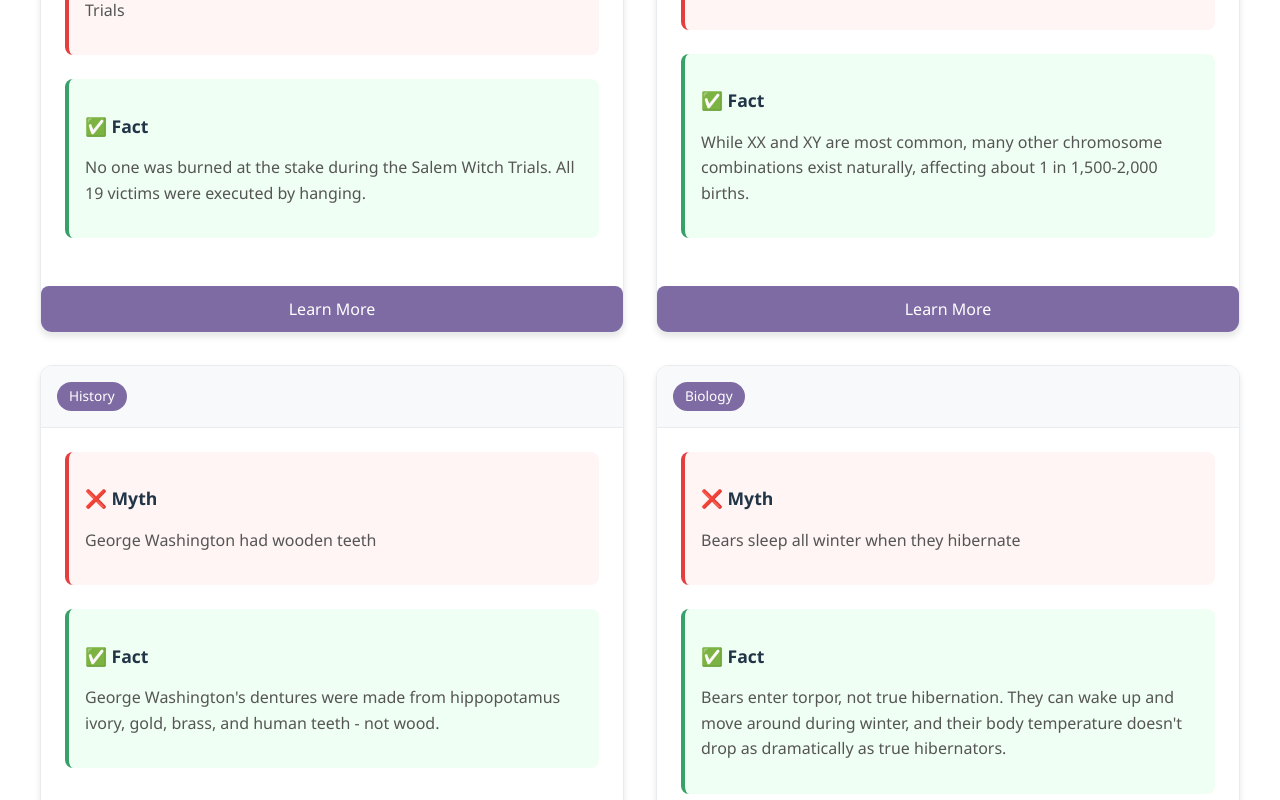
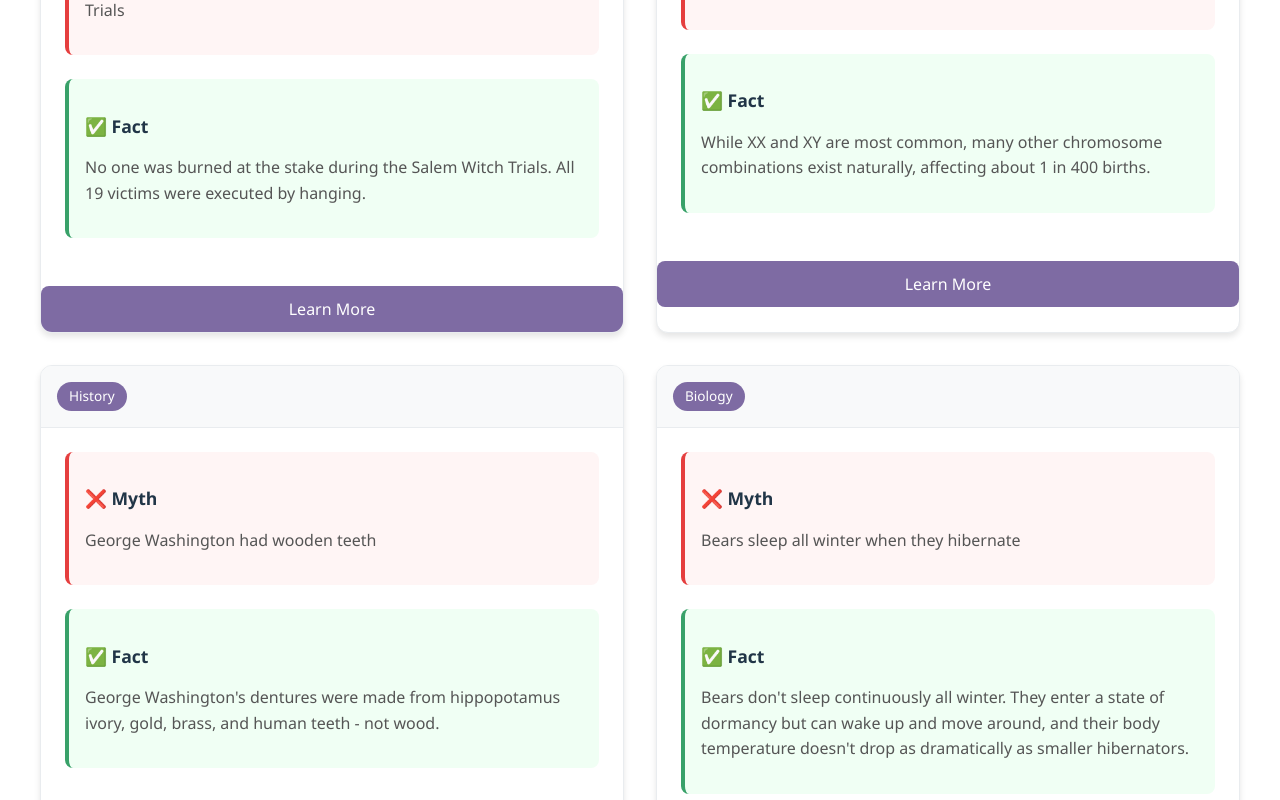
Before and after one commit to rpherbig/school-myths, a React (Vite) app in the folder school-myths-app/: page / in a window 1280 px wide. Shown: the part 4420-5220 px from the top of the page. Built offline with nearby package versions, Linux system fonts and the light colour scheme.

Commit message:
Update facts & details for a number of myths

```diff
--- a/school-myths-app/src/data/myths.js
+++ b/school-myths-app/src/data/myths.js
@@ -4,7 +4,7 @@ export const myths = [
     category: "Biology",
     myth: "Different parts of your tongue taste different flavors",
     fact: "Taste buds that detect sweet, sour, salty, bitter, and umami are distributed all over your tongue, not in specific zones.",
-    details: "The 'tongue map' was based on a mistranslation of German research from 1901. While some areas may be slightly more sensitive to certain tastes, all taste buds can detect all basic flavors.",
+    details: "The 'tongue map' was based on a misinterpretation of German research from 1901. While some areas may be slightly more sensitive to certain tastes, all taste buds can detect all basic flavors.",
     taughtDuring: { start: 1950, end: 2005 }, // Peak teaching period in most curricula
     references: [
       {
@@ -189,7 +189,7 @@ export const myths = [
     category: "Geography",
     myth: "There are four named oceans on Earth",
     fact: "There are now five officially recognized oceans, including the Southern Ocean around Antarctica.",
-    details: "For decades, geography textbooks taught that Earth had four oceans: Atlantic, Pacific, Indian, and Arctic. The U.S. Board on Geographic Names proposed the Southern Ocean in 2000, defined as waters from Antarctica's coast to 60 degrees South latitude. National Geographic officially recognized it as the fifth ocean on June 8, 2021, defining it by the Antarctic Circumpolar Current. This recognition aims to draw attention to the unique ecosystem and conservation needs of Antarctic waters.",
+    details: "For decades, geography textbooks taught that Earth had four oceans: Atlantic, Pacific, Indian, and Arctic. The U.S. Board on Geographic Names recognized the Southern Ocean in 1999, defined as waters from Antarctica's coast to 60 degrees South latitude. National Geographic officially recognized it as the fifth ocean on June 8, 2021, defining it by the Antarctic Circumpolar Current. This recognition aims to draw attention to the unique ecosystem and conservation needs of Antarctic waters.",
     taughtDuring: { start: 1950, end: 2020 }, // When 4-ocean model was standard in education
     references: [
       {
@@ -308,8 +308,8 @@ export const myths = [
     id: 16,
     category: "Biology",
     myth: "Humans only have XX or XY chromosomes",
-    fact: "While XX and XY are most common, many other chromosome combinations exist naturally, affecting about 1 in 1,500-2,000 births.",
-    details: "Chromosome variations include XXY (Klinefelter syndrome), XYY, XXX, Turner syndrome (45,X), and rarer combinations like XXXY or XXXXY. These occur naturally during cell formation and represent normal human genetic diversity. About 20% of people with chromosome variations also have mosaicism, where different cells have different chromosome patterns. Sex determination involves complex genetic, hormonal, and developmental factors beyond just chromosomes.",
+    fact: "While XX and XY are most common, many other chromosome combinations exist naturally, affecting about 1 in 400 births.",
+    details: "Chromosome variations include XXY (Klinefelter syndrome), XYY, XXX, Turner syndrome (45,X), and rarer combinations like XXXY or XXXXY. These occur naturally during cell formation and represent normal human genetic diversity. Some individuals with these variations also have mosaicism, where different cells have different chromosome patterns. Sex determination involves complex genetic, hormonal, and developmental factors beyond just chromosomes.",
     taughtDuring: { start: 1960, end: 2020 }, // Traditional biology education
     references: [
       {
@@ -329,7 +329,7 @@ export const myths = [
     category: "History",
     myth: "George Washington had wooden teeth",
     fact: "George Washington's dentures were made from hippopotamus ivory, gold, brass, and human teeth - not wood.",
-    details: "This persistent myth likely arose because ivory dentures would become stained and discolored, potentially resembling wood. Washington's dentures were actually sophisticated devices made from various materials including hippopotamus ivory, elephant ivory, brass, gold, lead, and human teeth. His dentist was Dr. John Greenwood, and the dentures used metal springs and fasteners. By the time he became president, Washington had lost nearly all his natural teeth.",
+    details: "This persistent myth likely arose because ivory dentures would become stained and discolored, potentially resembling wood. Washington's dentures were actually sophisticated devices made from various materials including hippopotamus ivory, elephant ivory, brass, gold, lead, and human teeth. Washington's 1784 ledger records a payment to enslaved people for nine teeth, almost certainly intended for his dental use. His dentist was Dr. John Greenwood, and the dentures used metal springs and fasteners. By the time he became president, Washington had lost nearly all his natural teeth.",
     taughtDuring: { start: 1900, end: 2000 }, // Long-standing historical misconception
     references: [
       {
@@ -348,8 +348,8 @@ export const myths = [
     id: 18,
     category: "Biology",
     myth: "Bears sleep all winter when they hibernate",
-    fact: "Bears enter torpor, not true hibernation. They can wake up and move around during winter, and their body temperature doesn't drop as dramatically as true hibernators.",
-    details: "Unlike true hibernators like ground squirrels whose body temperature drops to near-freezing, bears only experience a modest temperature drop of about 10°F. During torpor, bears can wake up if disturbed, and pregnant females wake to give birth during winter. Bears don't eat, drink, urinate, or defecate during this period, but they maintain a relatively high body temperature and can become fully alert quickly - something true hibernators cannot do.",
+    fact: "Bears don't sleep continuously all winter. They enter a state of dormancy but can wake up and move around, and their body temperature doesn't drop as dramatically as smaller hibernators.",
+    details: "Unlike deep hibernators like ground squirrels whose body temperature drops to near-freezing, bears only experience a modest temperature drop of about 10°F. Bears can wake up if disturbed, and pregnant females wake to give birth during winter. Bears don't eat, drink, urinate, or defecate during this period, but they maintain a relatively high body temperature and can become fully alert quickly. Whether bears are 'true' hibernators is debated — some biologists now classify them as hibernators based on their active metabolic suppression, while others reserve the term for animals with more dramatic physiological changes.",
     taughtDuring: { start: 1960, end: 2020 }, // Traditional wildlife education
     references: [
       {
@@ -369,7 +369,7 @@ export const myths = [
     category: "Biology",
     myth: "Cracking your knuckles causes arthritis",
     fact: "There is no scientific evidence that knuckle cracking causes arthritis or any long-term joint damage.",
-    details: "The popping sound comes from gas bubbles bursting in the synovial fluid that lubricates joints, not from bone damage. Multiple studies, including a 2011 study published in the Journal of the American Board of Family Medicine, found no connection between knuckle cracking and arthritis. Dr. Donald Unger even cracked the knuckles of only his left hand for 60 years and found no difference in arthritis between his hands, earning him an Ig Nobel Prize in 2009.",
+    details: "The popping sound comes from gas bubbles bursting in the synovial fluid that lubricates joints, not from bone damage. Multiple studies, including a 2011 study published in the Journal of the American Board of Family Medicine, found no connection between knuckle cracking and arthritis. Dr. Donald Unger even cracked the knuckles of only his left hand for over 50 years and found no difference in arthritis between his hands, earning him an Ig Nobel Prize in 2009.",
     taughtDuring: { start: 1950, end: 2020 }, // Common health advice given by parents and teachers
     references: [
       {
```
Also changed, not shown: 1 other file (tests, documents, lock files or other folders).
